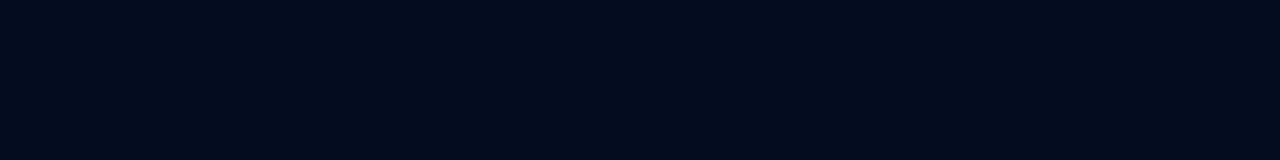
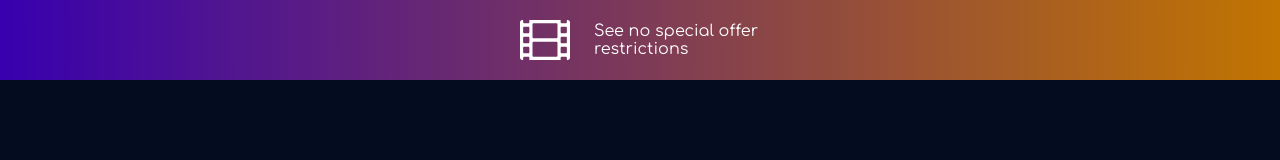
Before and after one commit to xarikan/VueCinema, a plain HTML site: page index.html in a window 1280 px wide. Drawn offline with Linux system fonts and the light colour scheme.

Commit message:
ads finished

```diff
--- a/css/style.css
+++ b/css/style.css
@@ -38,3 +38,21 @@ body {
     font-family: var(--font1);
     background: var(--bodyBg);
 }
+
+.ads {
+    padding: 20px 0;
+    background: linear-gradient(90.09deg, #3800AF 0%, #BF7204 97.52%, #C27500 100%, #C27500 100%);
+    display: flex;
+    justify-content: center;
+    align-items: center;
+    column-gap: 24px;
+}
+
+.ads__desc {
+    max-width: 166px;
+    width: 100%;
+    font-weight: 400;
+    font-size: 16px;
+    line-height: 18px;
+    color: var(--white);
+}
--- a/index.html
+++ b/index.html
@@ -9,7 +9,14 @@
     <link rel="stylesheet" href="css/media.css">
 </head>
 <body>
+    <div class="ads">
+        <img src="img/ads-icon.svg" alt="" class="ads__icon">
+        <p class="ads__desc">See no special offer restrictions</p>
+    </div>
+    <header class="header">
 
-
+    </header>
+    <main></main>
+    <footer class="footer"></footer>
 </body>
 </html>
```
